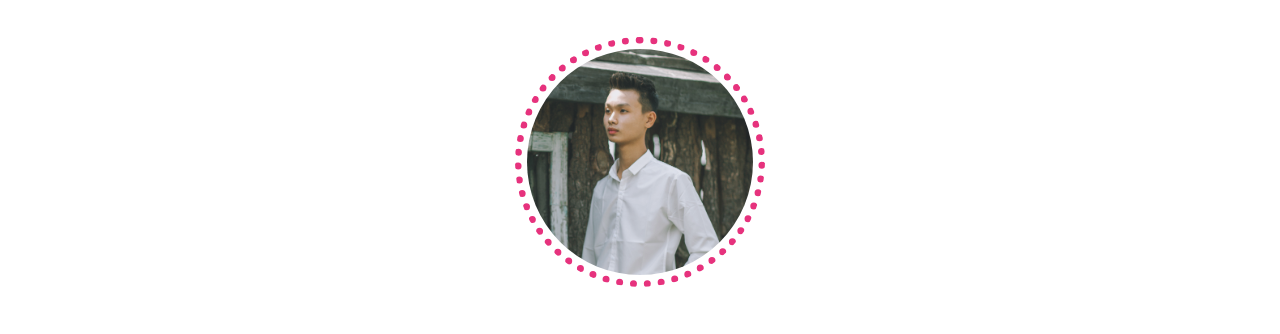
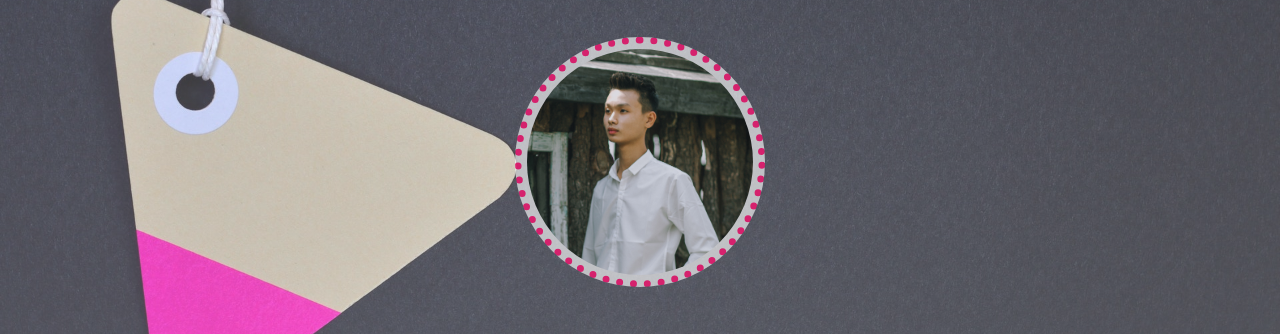
Before and after one commit to ngocsang02/ngocsang02.github.io, a plain HTML site: page index.html in a window 1280 px wide. Shown: the part 219-553 px from the top of the page. Drawn offline with Linux system fonts and the light colour scheme.

Commit message:
Update style.css

```diff
--- a/css/style.css
+++ b/css/style.css
@@ -40,7 +40,7 @@ html {
       rgba(255, 255, 255, 0.2),
       rgba(255, 255, 255, 0.3)
     ),
-    url(images/bg.jpg) center no-repeat;
+    url(../images/bg.jpg) center no-repeat;
   background-size: cover;
   flex-direction: column;
 }
```
